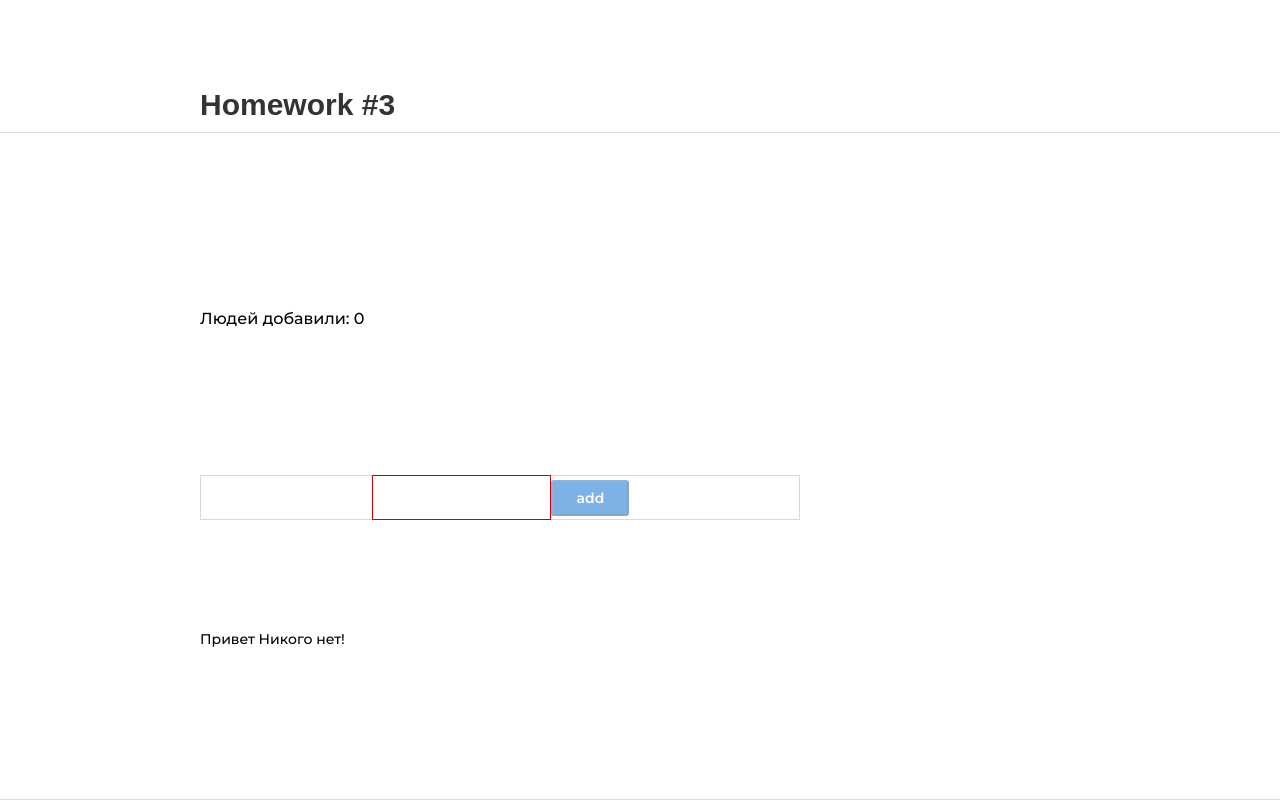
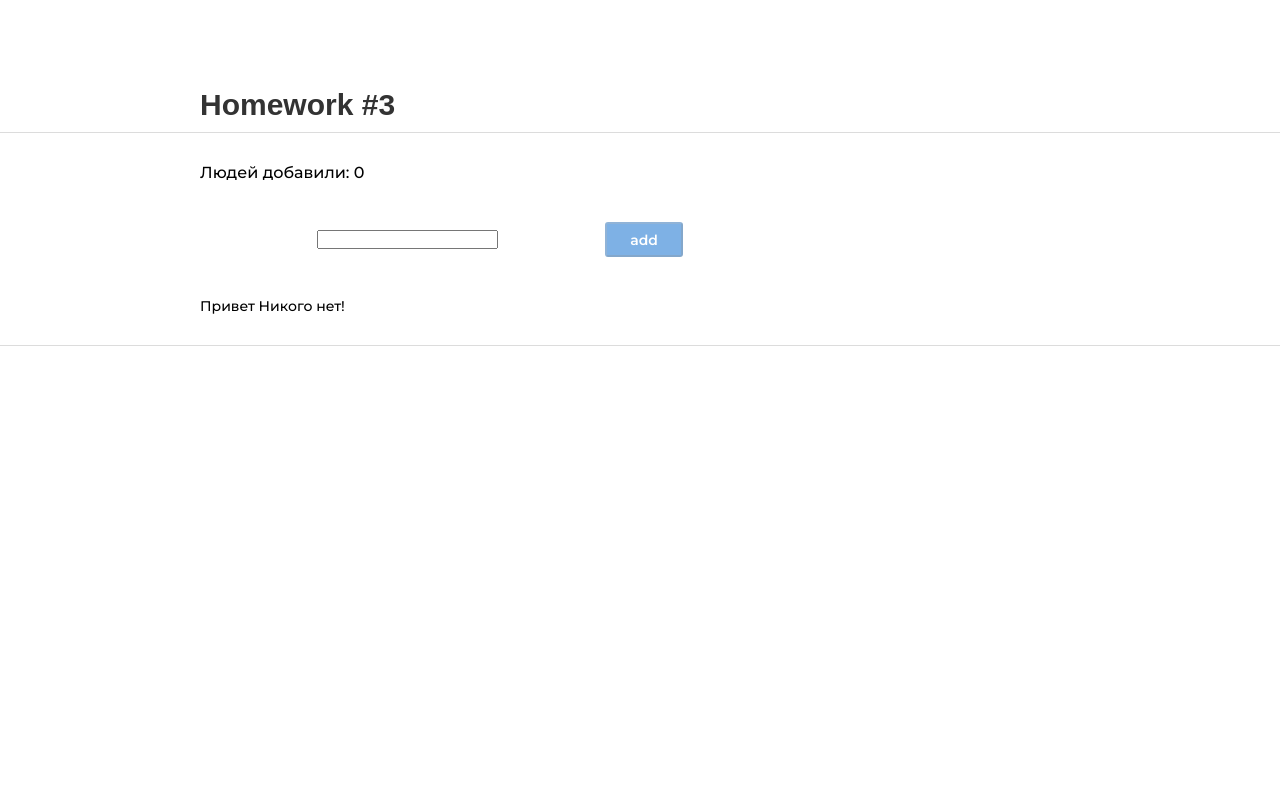
Before and after one commit to IvanBliudnik/hwsecondsprint, a React (Create React App) app: page / in a window 1280 px wide. Shown: the part 933-1733 px from the top of the page. After the commit the page ends 1279 px from the top, so only its background shows below. Built offline with nearby package versions, Linux system fonts and the light colour scheme.

Commit message:
secondcommit

```diff
--- a/src/s2-homeworks/hw03/Greeting.module.css
+++ b/src/s2-homeworks/hw03/Greeting.module.css
@@ -1,79 +1,61 @@
 .greetingForm {
     display: flex;
+    flex-direction: column;
     justify-content: center;
-    flex-direction: column;
+    box-sizing: border-box;
+    gap: 30px;
 }
+
+/*сделано*/
 
 .inputAndButtonContainer {
     display: flex;
-    justify-content: center;
+    /* Используем флексбокс */
     align-items: center;
-    width: 100%;
+    /* Выравниваем по центру по вертикали */
+    justify-content: space-evenly;
     max-width: 600px;
-    height: 45px;
-    border: 1px solid #D9D9D9;
+    padding: 10px; /* Паддинг для внутреннего отступа */
+    box-sizing: border-box; /* Учитывать паддинги и границы в общей ширине */
 }
 
-/*.error {*/
-/*    background: #CC0000;*/
-/*    color: white; !* Better contrast *!*/
-/*    font-family: 'Montserrat', sans-serif;*/
-/*    font-size: 14px;*/
-/*    font-weight: 400;*/
-/*    line-height: 17.07;*/
-/*    text-align: left;*/
-/*    margin-top: 5px; !* Space above the error message *!*/
-/*}*/
+/*сделано*/
 
 .input {
-    display: flex;
-    justify-content: center;
-    align-items: center;
-    width: 100%;
-    max-width: 600px;
-    border: 1px solid #5e5757;
-    height: 45px;
-    flex: 1;
-    padding: 5px;
+    border: 1px solid #D9D9D9;
+    padding: 10px;
+    border-radius: 10px;
+    box-sizing: border-box;
+    margin: 10px 10px 10px 10px;
 }
 
 .input:focus {
-    border-color: #0066CC; /* Change border color on focus */
-    outline: none; /* Remove default outline */
-}
-
-.errorInput {
-    display: flex;
     width: 100%;
-    max-width: 600px;
-    position: inherit;
-    height: 45px;
-    border: 1px solid #CC0000;
 }
 
 .button {
     width: 78px;
-    height: 36px;
-    padding: 5px 24px;
+    /* Ширина кнопки */
+    height: 35px;
+    /* Высота кнопки */
+    padding: 5px 0;
+    /* Паддинг для кнопки */
+    cursor: pointer;
     border-radius: 3px;
     background-color: #0066CC;
     color: #FFFFFF;
     font-family: 'Montserrat', sans-serif;
     font-size: 14px;
     font-weight: 600;
-    line-height: 20px;
-    text-align: center; /* Center text */
-    cursor: pointer; /* Change cursor to pointer */
-    transition: background-color 0.3s; /* Smooth transition */
-    opacity: 1; /* Reset opacity */
+    text-align: center;
 }
 
 .button:hover {
-    background-color: #005bb5; /* Darker shade on hover */
+    background-color: #005bb5;
 }
 
 .button:active {
-    background-color: #004a8a; /* Even darker on active */
+    background-color: #004a8a;
 }
 
 .button:disabled {
@@ -84,11 +66,22 @@
     cursor: not-allowed;
 }
 
+.error {
+    color: #c61616;
+    font-family: 'Montserrat', sans-serif;
+    font-size: 14px;
+    font-weight: 400;
+}
+
+.errorInput {
+    border: 1px solid #c61616;
+    border-radius: 2px;
+}
+
 .text {
     font-family: 'Montserrat', sans-serif;
     font-size: 16px;
     font-weight: 500;
-    line-height: 19.5;
     text-align: left;
     color: #000000;
 }
@@ -97,8 +90,6 @@
     font-family: 'Montserrat', sans-serif;
     font-size: 14px;
     font-weight: 500;
-    line-height: 17.07;
     text-align: left;
     color: #000000;
-    margin-bottom: 10px; /* Space below greeting */
 }
--- a/src/s2-homeworks/hw03/Greeting.tsx
+++ b/src/s2-homeworks/hw03/Greeting.tsx
@@ -1,6 +1,5 @@
 import React, {ChangeEvent, KeyboardEvent} from 'react'
 import s from './Greeting.module.css'
-import {UserType} from "./HW3";
 
 type GreetingPropsType = {
     name: string // need to fix any
@@ -26,7 +25,8 @@ const Greeting: React.FC<GreetingPropsType> = (
         lastUserName,
     } // деструктуризация пропсов
 ) => {
-    const inputClass = s.errorInput // need to fix with (?:)
+    const inputClass = error ? s.errorInput : '';
+    // need to fix with (?:) для отображения инпута или ошибки
 
     return (
         <div id={'hw3-form'} className={s.greetingForm}>
```
